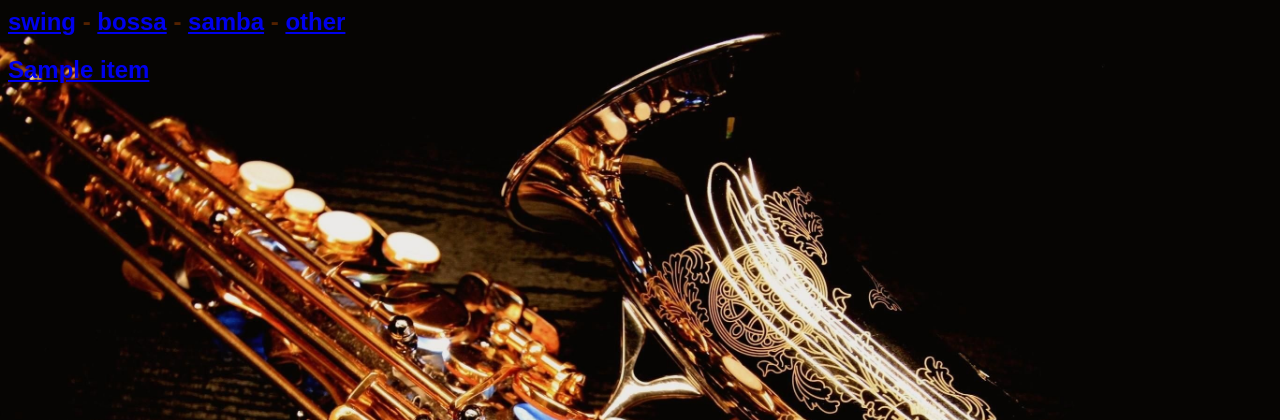
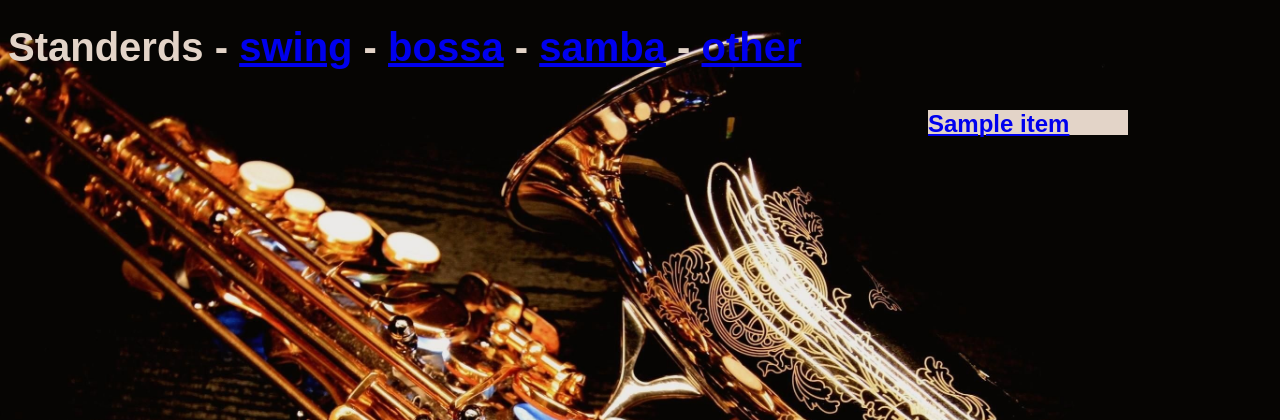
Before and after one commit to Jacob-Mullen/12dtp, a Python web app: template testsog/templates/swing.html in a window 1280 px wide. Shown: the top 420 px of the page. Run offline with Jinja, Linux system fonts and the light colour scheme; the template is opened without the code that fills it: most values are stand-ins (such as "Sample title", 1, 10 or a date in 2020).

Commit message:
Add files via upload
goood css still need to put in images and stuff

```diff
--- a/testsog/routes.py
+++ b/testsog/routes.py
@@ -26,7 +26,7 @@ def contact():
 def stand():
     conn = sqlite3.connect('song.db')
     cur = conn.cursor()
-    cur.execute('SELECT * FROM info WHERE id=1 ')
+    cur.execute('SELECT * FROM info WHERE id=2 ')
     results = cur.fetchall()
     print (results)
     return render_template("stand.html", title = "stand",results=results)
--- a/testsog/static/css/style.css
+++ b/testsog/static/css/style.css
@@ -6,6 +6,11 @@ h1{
 
 }
 
+h3{
+    font-size: 40px;
+    color: #E3D4C8;
+
+}
 
 /* NAV */
 
@@ -22,6 +27,7 @@ body{
 }
 
 .foreground{
+    margin-top: -15px;
     margin-right: 25px;
     padding: 0;
     width: 1900px;
@@ -36,7 +42,7 @@ body{
     width: 925px;
     height: 805px;
     left: 600px;
-    top:100px;
+    top:115px;
     position: fixed;
 }
 
@@ -44,7 +50,7 @@ body{
     padding: 0;
     width: 300px;
     height: 700px;
-    top:150px;
+    top:165px;
     position: fixed;
     left: 1550px;
     background-color: #532200;
@@ -70,4 +76,15 @@ body{
     top:600px;
     position: fixed;
 }
+
+.middlebit{
+    width: 200px;
+    height: 25px;
+    background-color: #E3D4C8;;
+    margin-left: 920px;
+}
+
+.navbar{
+margin-top: 25px;
+}
 /* FOOTER */
--- a/testsog/templates/nav.html
+++ b/testsog/templates/nav.html
@@ -1 +1 @@
-<h2><a href="/swing">swing</a>  -  <a href="/bossa">bossa</a>  -  <a href="/samba">samba</a>  -  <a href="/feels">other</a></h2>
+<div class="navbar"></div><h3>Standerds  -  <a href="/swing">swing</a>  -  <a href="/bossa">bossa</a>  -  <a href="/samba">samba</a>  -  <a href="/feels">other</a></h3></div>
--- a/testsog/templates/swing.html
+++ b/testsog/templates/swing.html
@@ -1,8 +1,10 @@
 {% extends "layout.html"%}
 {% block contents %}
 {% for item in results %}
-<h2><a href="/stand">
-    {{item[1]}}
-</a></h2>
+<div class="middlebit">
+    <h2><a href="/stand">
+        {{item[1]}}
+    </a></h2>
+</div>
 {% endfor %}
 {% endblock %}
```
Also changed, not shown: testsog/templates/bossa.html (+5 -3 lines), testsog/templates/feels.html (+5 -3 lines), testsog/templates/samba.html (+5 -3 lines).
